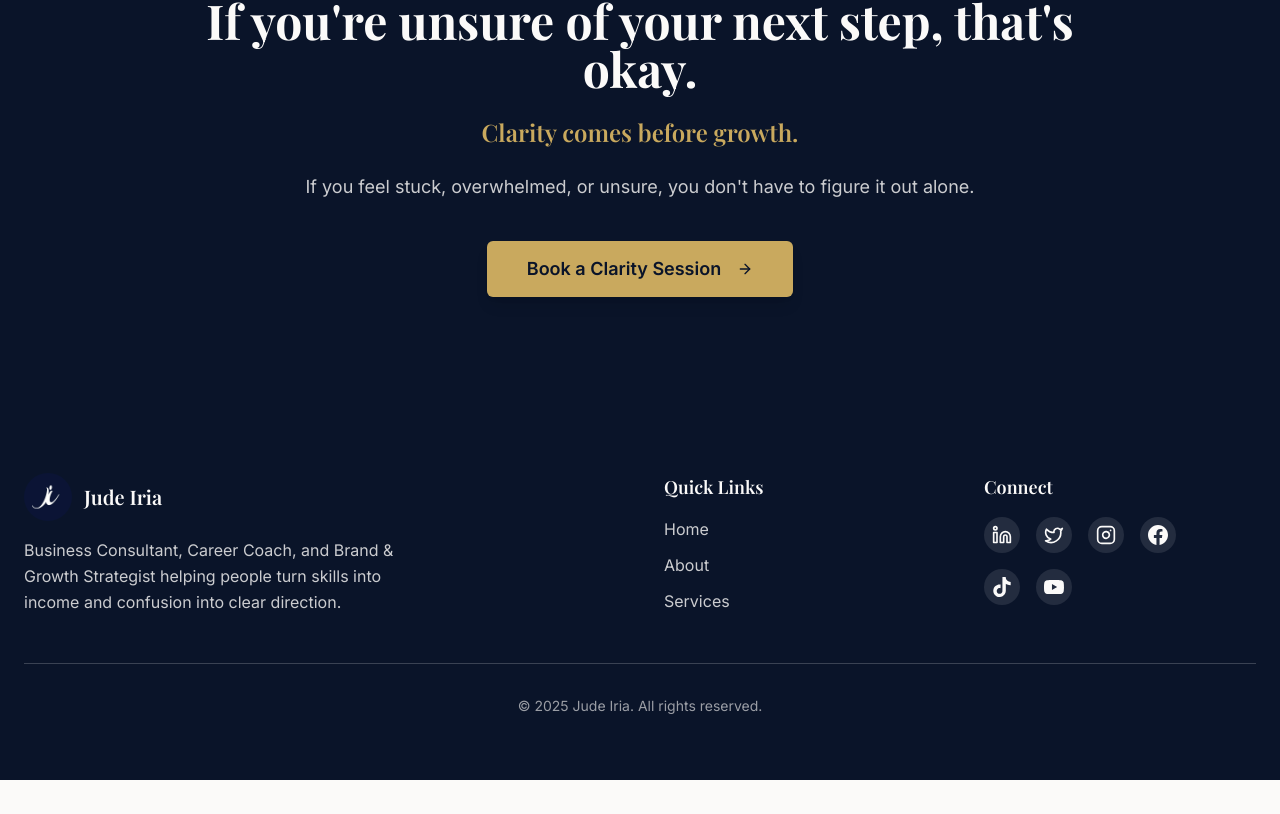
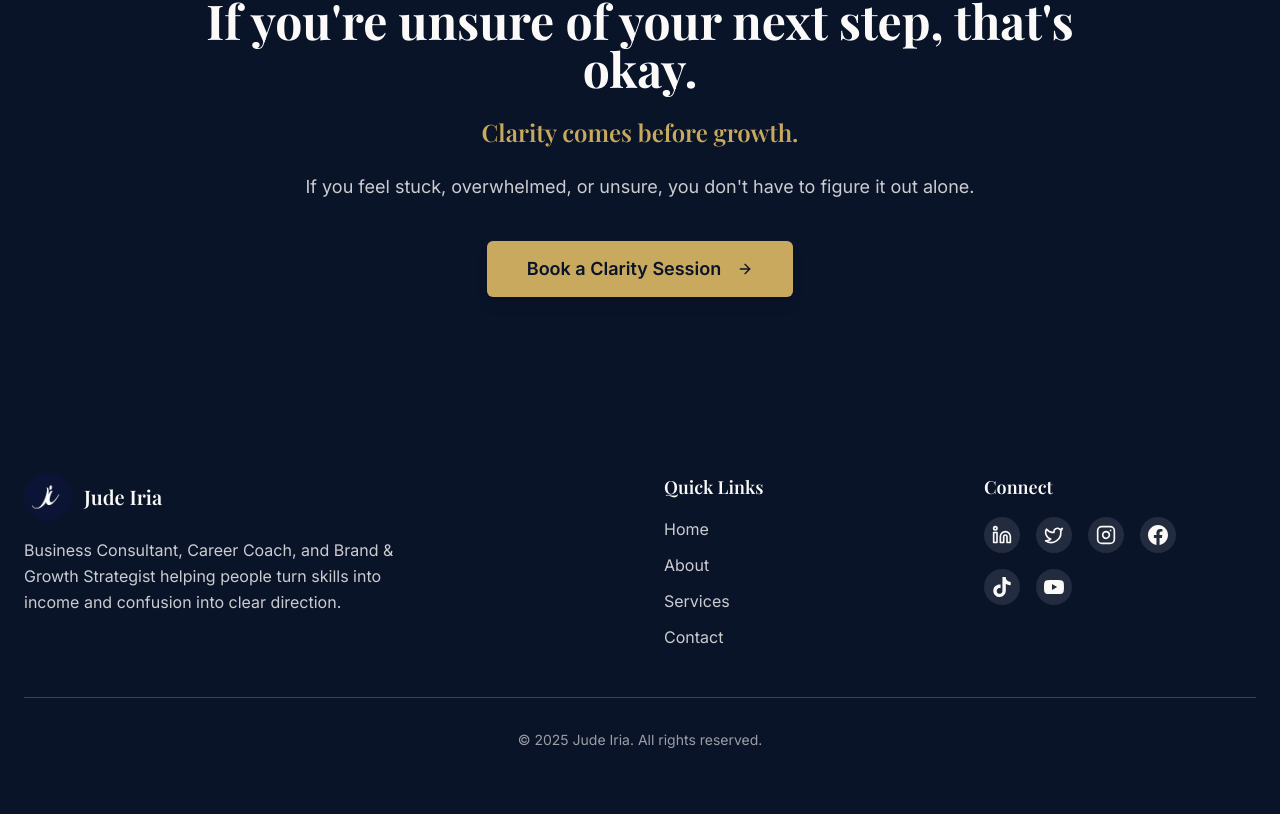
Before and after one commit to Jo-shua09/Judeiria-Website, a React (Vite) app: page / in a window 1280 px wide. Shown: the part 4628-5442 px from the top of the page. Before the commit the page ends 5408 px from the top, so only its background shows below. Built offline with nearby package versions, Linux system fonts and the light colour scheme; the HTML template or start-up script is replaced by a standard one.

Commit message:
`Added new link to contact page in footer`

```diff
--- a/src/components/layout/Footer.tsx
+++ b/src/components/layout/Footer.tsx
@@ -36,6 +36,11 @@ export function Footer() {
               <li>
                 <Link to="/services" className="text-primary-foreground/80 hover:text-accent transition-colors">
                   Services
+                </Link>
+              </li>
+              <li>
+                <Link to="/contact" className="text-primary-foreground/80 hover:text-accent transition-colors">
+                  Contact
                 </Link>
               </li>
             </ul>
```
